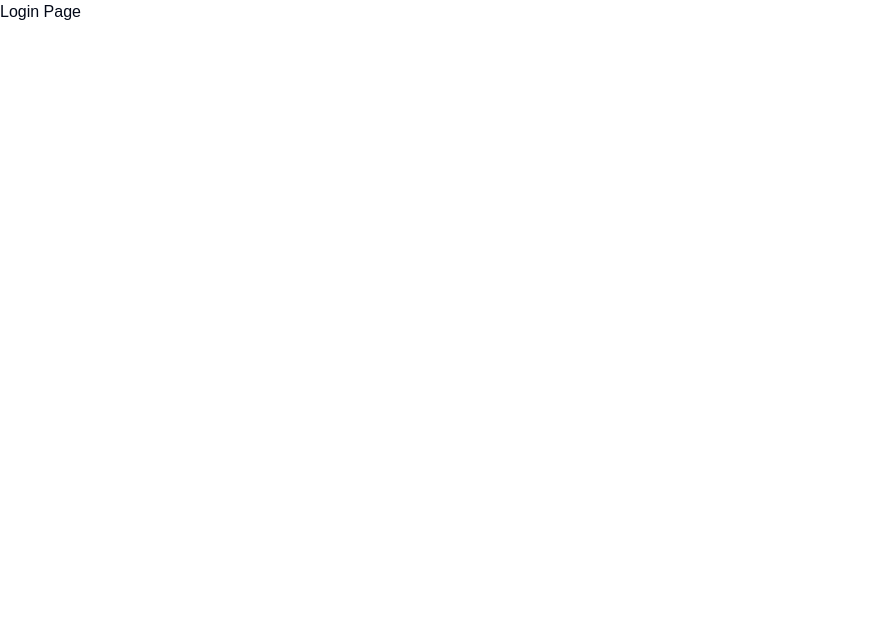
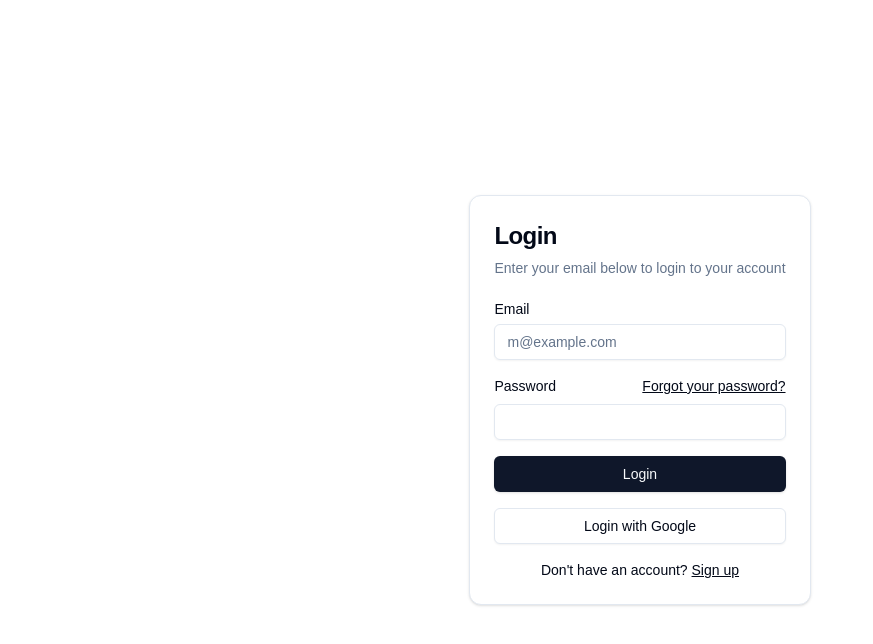
Before and after one commit to josefhabib/testbench_Nest_Next_Guay, a Next.js app in the folder core-ui/: page /auth/login in a window 1280 px wide. Shown: the top 644 px of the page, without its empty margins (0-873 px from the left). Built offline with nearby package versions, Linux system fonts and the light colour scheme.

Commit message:
feat: implement login form and UI components for authentication
Command: npx shadcn add login-01
Source: https://ui.shadcn.com/blocks

```diff
--- a/core-ui/app/auth/login/page.tsx
+++ b/core-ui/app/auth/login/page.tsx
@@ -1,13 +1,9 @@
-import React from 'react';
+import { LoginForm } from "@/components/login-form"
 
-// TODO: Implement login page
-
-const LoginPage: React.FC = () => {
+export default function Page() {
   return (
-    <div>
-      <h1>Login Page</h1>
+    <div className="flex h-screen w-full items-center justify-center px-4">
+      <LoginForm />
     </div>
-  );
-};
-
-export default LoginPage;
+  )
+}
--- /dev/null
+++ b/core-ui/components/login-form.tsx
@@ -0,0 +1,59 @@
+import Link from "next/link"
+
+import { Button } from "@/components/ui/button"
+import {
+  Card,
+  CardContent,
+  CardDescription,
+  CardHeader,
+  CardTitle,
+} from "@/components/ui/card"
+import { Input } from "@/components/ui/input"
+import { Label } from "@/components/ui/label"
+
+export function LoginForm() {
+  return (
+    <Card className="mx-auto max-w-sm">
+      <CardHeader>
+        <CardTitle className="text-2xl">Login</CardTitle>
+        <CardDescription>
+          Enter your email below to login to your account
+        </CardDescription>
+      </CardHeader>
+      <CardContent>
+        <div className="grid gap-4">
+          <div className="grid gap-2">
+            <Label htmlFor="email">Email</Label>
+            <Input
+              id="email"
+              type="email"
+              placeholder="m@example.com"
+              required
+            />
+          </div>
+          <div className="grid gap-2">
+            <div className="flex items-center">
+              <Label htmlFor="password">Password</Label>
+              <Link href="#" className="ml-auto inline-block text-sm underline">
+                Forgot your password?
+              </Link>
+            </div>
+            <Input id="password" type="password" required />
+          </div>
+          <Button type="submit" className="w-full">
+            Login
+          </Button>
+          <Button variant="outline" className="w-full">
+            Login with Google
+          </Button>
+        </div>
+        <div className="mt-4 text-center text-sm">
+          Don&apos;t have an account?{" "}
+          <Link href="#" className="underline">
+            Sign up
+          </Link>
+        </div>
+      </CardContent>
+    </Card>
+  )
+}
--- /dev/null
+++ b/core-ui/components/ui/button.tsx
@@ -0,0 +1,57 @@
+import * as React from "react"
+import { Slot } from "@radix-ui/react-slot"
+import { cva, type VariantProps } from "class-variance-authority"
+
+import { cn } from "@/lib/utils"
+
+const buttonVariants = cva(
+  "inline-flex items-center justify-center gap-2 whitespace-nowrap rounded-md text-sm font-medium transition-colors focus-visible:outline-none focus-visible:ring-1 focus-visible:ring-ring disabled:pointer-events-none disabled:opacity-50 [&_svg]:pointer-events-none [&_svg]:size-4 [&_svg]:shrink-0",
+  {
+    variants: {
+      variant: {
+        default:
+          "bg-primary text-primary-foreground shadow hover:bg-primary/90",
+        destructive:
+          "bg-destructive text-destructive-foreground shadow-sm hover:bg-destructive/90",
+        outline:
+          "border border-input bg-background shadow-sm hover:bg-accent hover:text-accent-foreground",
+        secondary:
+          "bg-secondary text-secondary-foreground shadow-sm hover:bg-secondary/80",
+        ghost: "hover:bg-accent hover:text-accent-foreground",
+        link: "text-primary underline-offset-4 hover:underline",
+      },
+      size: {
+        default: "h-9 px-4 py-2",
+        sm: "h-8 rounded-md px-3 text-xs",
+        lg: "h-10 rounded-md px-8",
+        icon: "h-9 w-9",
+      },
+    },
+    defaultVariants: {
+      variant: "default",
+      size: "default",
+    },
+  }
+)
+
+export interface ButtonProps
+  extends React.ButtonHTMLAttributes<HTMLButtonElement>,
+    VariantProps<typeof buttonVariants> {
+  asChild?: boolean
+}
+
+const Button = React.forwardRef<HTMLButtonElement, ButtonProps>(
+  ({ className, variant, size, asChild = false, ...props }, ref) => {
+    const Comp = asChild ? Slot : "button"
+    return (
+      <Comp
+        className={cn(buttonVariants({ variant, size, className }))}
+        ref={ref}
+        {...props}
+      />
+    )
+  }
+)
+Button.displayName = "Button"
+
+export { Button, buttonVariants }
--- /dev/null
+++ b/core-ui/components/ui/card.tsx
@@ -0,0 +1,76 @@
+import * as React from "react"
+
+import { cn } from "@/lib/utils"
+
+const Card = React.forwardRef<
+  HTMLDivElement,
+  React.HTMLAttributes<HTMLDivElement>
+>(({ className, ...props }, ref) => (
+  <div
+    ref={ref}
+    className={cn(
+      "rounded-xl border bg-card text-card-foreground shadow",
+      className
+    )}
+    {...props}
+  />
+))
+Card.displayName = "Card"
+
+const CardHeader = React.forwardRef<
+  HTMLDivElement,
+  React.HTMLAttributes<HTMLDivElement>
+>(({ className, ...props }, ref) => (
+  <div
+    ref={ref}
+    className={cn("flex flex-col space-y-1.5 p-6", className)}
+    {...props}
+  />
+))
+CardHeader.displayName = "CardHeader"
+
+const CardTitle = React.forwardRef<
+  HTMLDivElement,
+  React.HTMLAttributes<HTMLDivElement>
+>(({ className, ...props }, ref) => (
+  <div
+    ref={ref}
+    className={cn("font-semibold leading-none tracking-tight", className)}
+    {...props}
+  />
+))
+CardTitle.displayName = "CardTitle"
+
+const CardDescription = React.forwardRef<
+  HTMLDivElement,
+  React.HTMLAttributes<HTMLDivElement>
+>(({ className, ...props }, ref) => (
+  <div
+    ref={ref}
+    className={cn("text-sm text-muted-foreground", className)}
+    {...props}
+  />
+))
+CardDescription.displayName = "CardDescription"
+
+const CardContent = React.forwardRef<
+  HTMLDivElement,
+  React.HTMLAttributes<HTMLDivElement>
+>(({ className, ...props }, ref) => (
+  <div ref={ref} className={cn("p-6 pt-0", className)} {...props} />
+))
+CardContent.displayName = "CardContent"
+
+const CardFooter = React.forwardRef<
+  HTMLDivElement,
+  React.HTMLAttributes<HTMLDivElement>
+>(({ className, ...props }, ref) => (
+  <div
+    ref={ref}
+    className={cn("flex items-center p-6 pt-0", className)}
+    {...props}
+  />
+))
+CardFooter.displayName = "CardFooter"
+
+export { Card, CardHeader, CardFooter, CardTitle, CardDescription, CardContent }
--- /dev/null
+++ b/core-ui/components/ui/input.tsx
@@ -0,0 +1,22 @@
+import * as React from "react"
+
+import { cn } from "@/lib/utils"
+
+const Input = React.forwardRef<HTMLInputElement, React.ComponentProps<"input">>(
+  ({ className, type, ...props }, ref) => {
+    return (
+      <input
+        type={type}
+        className={cn(
+          "flex h-9 w-full rounded-md border border-input bg-transparent px-3 py-1 text-base shadow-sm transition-colors file:border-0 file:bg-transparent file:text-sm file:font-medium file:text-foreground placeholder:text-muted-foreground focus-visible:outline-none focus-visible:ring-1 focus-visible:ring-ring disabled:cursor-not-allowed disabled:opacity-50 md:text-sm",
+          className
+        )}
+        ref={ref}
+        {...props}
+      />
+    )
+  }
+)
+Input.displayName = "Input"
+
+export { Input }
--- /dev/null
+++ b/core-ui/components/ui/label.tsx
@@ -0,0 +1,26 @@
+"use client"
+
+import * as React from "react"
+import * as LabelPrimitive from "@radix-ui/react-label"
+import { cva, type VariantProps } from "class-variance-authority"
+
+import { cn } from "@/lib/utils"
+
+const labelVariants = cva(
+  "text-sm font-medium leading-none peer-disabled:cursor-not-allowed peer-disabled:opacity-70"
+)
+
+const Label = React.forwardRef<
+  React.ElementRef<typeof LabelPrimitive.Root>,
+  React.ComponentPropsWithoutRef<typeof LabelPrimitive.Root> &
+    VariantProps<typeof labelVariants>
+>(({ className, ...props }, ref) => (
+  <LabelPrimitive.Root
+    ref={ref}
+    className={cn(labelVariants(), className)}
+    {...props}
+  />
+))
+Label.displayName = LabelPrimitive.Root.displayName
+
+export { Label }
--- a/core-ui/package.json
+++ b/core-ui/package.json
@@ -9,6 +9,8 @@
     "lint": "next lint"
   },
   "dependencies": {
+    "@radix-ui/react-label": "^2.1.0",
+    "@radix-ui/react-slot": "^1.1.0",
     "class-variance-authority": "^0.7.0",
     "clsx": "^2.1.1",
     "lucide-react": "^0.457.0",
```
Also changed, not shown: 2 other files (tests, documents, lock files or other folders).
